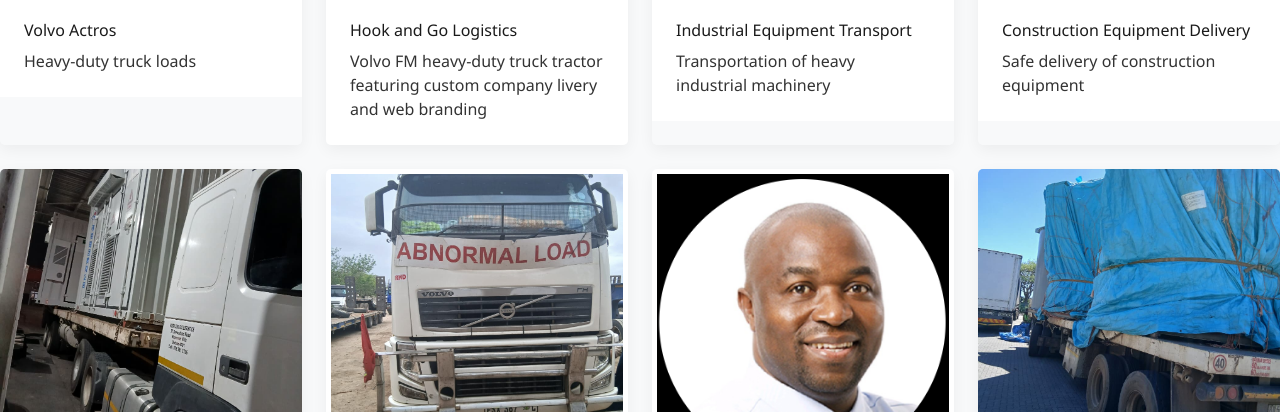
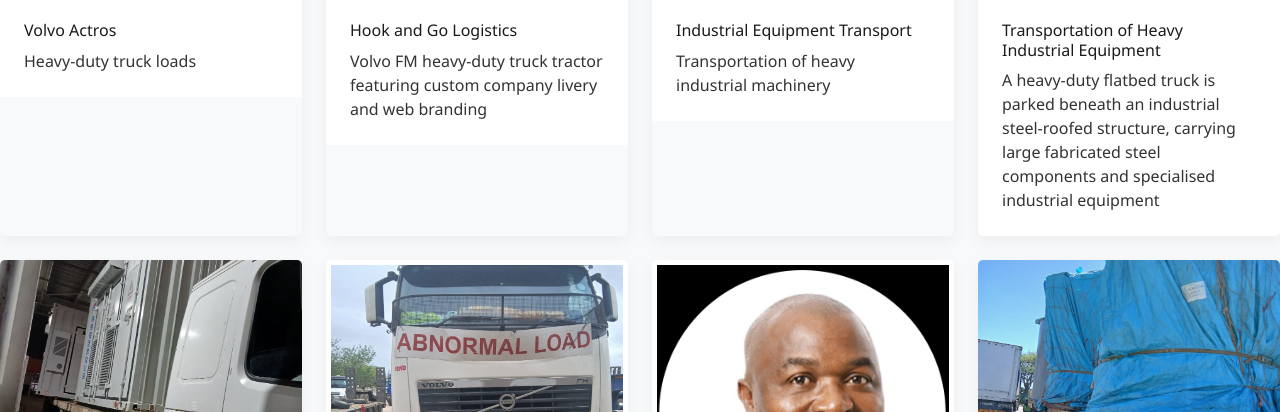
Before and after one commit to msimisidlamini40-ui/webhosthookandgo, a plain HTML site: page gallery.html in a window 1280 px wide. Shown: the part 795-1207 px from the top of the page. Drawn offline with nearby package versions, Linux system fonts and the light colour scheme.

Commit message:
Replace construction equipment image and caption
Updated gallery item to reflect new image and description.

```diff
--- a/gallery.html
+++ b/gallery.html
@@ -85,11 +85,11 @@
 
                 <div class="gallery-item" data-category="projects">
                     <div class="gallery-image">
-                        <img src="Images/Construction Equipment.png" alt="Construction Equipment Delivery" title="service-image">
+                        <img src="Images/Industrial Trailer Under Blue-Sky Shed.png" alt="Transportation of Heavy Industrial Equipment" title="service-image">
                     </div>
                     <div class="gallery-caption">
-                        <h3>Construction Equipment Delivery</h3>
-                        <p>Safe delivery of construction equipment</p>
+                        <h3>Transportation of Heavy Industrial Equipment</h3>
+                        <p>A heavy-duty flatbed truck is parked beneath an industrial steel-roofed structure, carrying large fabricated steel components and specialised industrial equipment</p>
                     </div>
                 </div>
 
```
